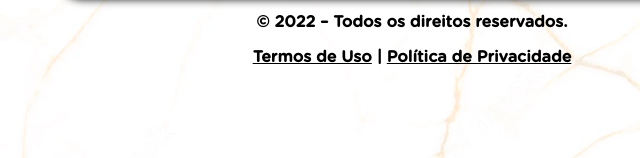
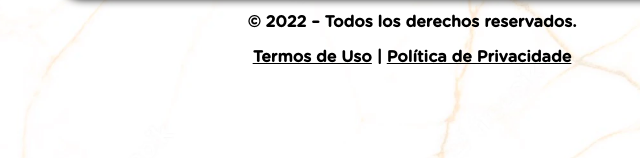
Before and after one commit to Lucassaburi/laviniaferraaz.online, a plain HTML site: page quiz/index.html in a window 1280 px wide. Shown: the part 455-613 px from the top of the page, 228-868 px from the left. Drawn offline with Linux system fonts and the light colour scheme.

Commit message:
Update index.html

```diff
--- a/quiz/index.html
+++ b/quiz/index.html
@@ -112,7 +112,7 @@ src="https://www.facebook.com/tr?id=1193408314829942&ev=PageView&noscript=1"
         </div>
       </div>
        </div>
-    <p style="text-align: center; font-weight: bold;">© 2022 – Todos os direitos reservados.</p>
+    <p style="text-align: center; font-weight: bold;">© 2022 – Todos los derechos reservados.</p>
     <p style="text-align: center; font-weight: bold;"><a href="https://lucassaburi.com/termos" style="color: black;">Termos de Uso</a> | <a href="https://lucassaburi.com/privacidade" style="color: black;">Política de Privacidade</a></p>
   </div>
   <script>
```
